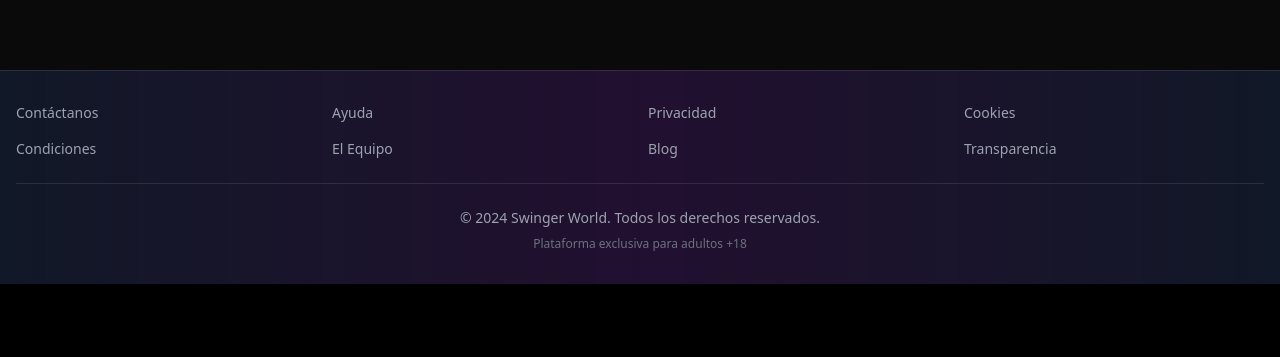
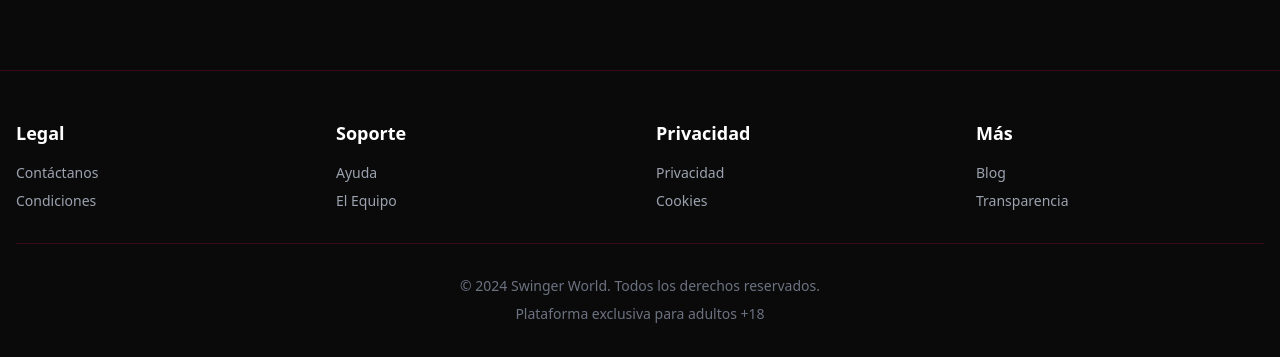
Before and after one commit to swinger79/swingerworldpro, a React (Vite) app: page / in a window 1280 px wide. Shown: the part 1647-2004 px from the top of the page. Before the commit the page ends 1931 px from the top, so only its background shows below. Built offline with nearby package versions, Linux system fonts and the light colour scheme.

Commit message:
🔧 Fix: Add Messages to menu, fix footer colors, show sidebar everywhere, connect all buttons

```diff
--- a/src/App.jsx
+++ b/src/App.jsx
@@ -27,7 +27,8 @@ const App = () => {
     </div>
   );
 
-  const showSidebar = ['inicio', 'amigos', 'todos-amigos'].includes(currentView);
+  // Sidebar visible en TODAS las vistas
+  const showSidebar = true;
 
   return (
     <div className="min-h-screen" style={{ background: '#0A0A0A' }}>
@@ -53,13 +54,12 @@ const App = () => {
             {currentView === 'match' && <MatchView />}
             {currentView === 'mensajes' && <MensajesView />}
             {currentView === 'citas' && <CitasView />}
-            {currentView === 'vacaciones' && <PlaceholderView title="Vacaciones" />}
             {currentView === 'fiestas' && <PlaceholderView title="Fiestas" />}
             {currentView === 'clubes' && <PlaceholderView title="Clubes" />}
             {currentView === 'foro' && <PlaceholderView title="Foro" />}
             {currentView === 'blog' && <PlaceholderView title="Blog" />}
             {currentView === 'avisos' && <PlaceholderView title="Avisos" />}
-            {currentView === 'perfil' && <PlaceholderView title="Tu Perfil" />}
+            {currentView === 'perfil' && <EditarPerfilView />}
             {currentView === 'editar-perfil' && <EditarPerfilView />}
           </div>
         </div>
--- a/src/components/navigation/Footer.jsx
+++ b/src/components/navigation/Footer.jsx
@@ -1,19 +1,63 @@
 import React from 'react';
 
-const Footer = () => (
-  <footer className="bg-gradient-to-r from-gray-900 via-purple-900/30 to-gray-900 border-t border-white/10 mt-20 py-8">
-    <div className="max-w-7xl mx-auto px-4">
-      <div className="grid grid-cols-2 md:grid-cols-4 gap-4 mb-6">
-        {['Contáctanos', 'Ayuda', 'Privacidad', 'Cookies', 'Condiciones', 'El Equipo', 'Blog', 'Transparencia'].map((link) => (
-          <a key={link} href="#" className="text-gray-400 hover:text-white text-sm">{link}</a>
-        ))}
+const Footer = () => {
+  return (
+    <footer className="mt-20" style={{
+      background: 'linear-gradient(180deg, transparent 0%, #0A0A0A 20%)',
+      borderTop: '1px solid rgba(255,8,68,0.2)'
+    }}>
+      <div className="max-w-7xl mx-auto px-4 py-12">
+        <div className="grid grid-cols-1 md:grid-cols-4 gap-8 mb-8">
+          <div>
+            <h3 className="text-lg font-bold mb-4" style={{ color: 'var(--sexy-gold)' }}>
+              Legal
+            </h3>
+            <ul className="space-y-2 text-sm text-gray-400">
+              <li><a href="#" className="hover:text-white transition-colors">Contáctanos</a></li>
+              <li><a href="#" className="hover:text-white transition-colors">Condiciones</a></li>
+            </ul>
+          </div>
+
+          <div>
+            <h3 className="text-lg font-bold mb-4" style={{ color: 'var(--sexy-gold)' }}>
+              Soporte
+            </h3>
+            <ul className="space-y-2 text-sm text-gray-400">
+              <li><a href="#" className="hover:text-white transition-colors">Ayuda</a></li>
+              <li><a href="#" className="hover:text-white transition-colors">El Equipo</a></li>
+            </ul>
+          </div>
+
+          <div>
+            <h3 className="text-lg font-bold mb-4" style={{ color: 'var(--sexy-gold)' }}>
+              Privacidad
+            </h3>
+            <ul className="space-y-2 text-sm text-gray-400">
+              <li><a href="#" className="hover:text-white transition-colors">Privacidad</a></li>
+              <li><a href="#" className="hover:text-white transition-colors">Cookies</a></li>
+            </ul>
+          </div>
+
+          <div>
+            <h3 className="text-lg font-bold mb-4" style={{ color: 'var(--sexy-gold)' }}>
+              Más
+            </h3>
+            <ul className="space-y-2 text-sm text-gray-400">
+              <li><a href="#" className="hover:text-white transition-colors">Blog</a></li>
+              <li><a href="#" className="hover:text-white transition-colors">Transparencia</a></li>
+            </ul>
+          </div>
+        </div>
+
+        <div className="border-t pt-8 text-center text-sm text-gray-500" style={{
+          borderColor: 'rgba(255,8,68,0.2)'
+        }}>
+          <p className="mb-2">© 2024 Swinger World. Todos los derechos reservados.</p>
+          <p>Plataforma exclusiva para adultos +18</p>
+        </div>
       </div>
-      <div className="border-t border-white/10 pt-6 text-center">
-        <p className="text-gray-400 text-sm">© 2024 Swinger World. Todos los derechos reservados.</p>
-        <p className="text-gray-500 text-xs mt-2">Plataforma exclusiva para adultos +18</p>
-      </div>
-    </div>
-  </footer>
-);
+    </footer>
+  );
+};
 
 export default Footer;
--- a/src/components/navigation/MainMenu.jsx
+++ b/src/components/navigation/MainMenu.jsx
@@ -1,5 +1,5 @@
 import React from 'react';
-import { Home, Users, Search, Heart, Radar, Calendar, PartyPopper, Building2, MessageSquare, FileText } from 'lucide-react';
+import { Home, Users, Search, Heart, Radar, Calendar, MessageCircle, PartyPopper, Building2, MessageSquare } from 'lucide-react';
 
 const MainMenu = ({ currentView, onNavigate }) => {
   const menuItems = [
@@ -8,6 +8,7 @@ const MainMenu = ({ currentView, onNavigate }) => {
     { id: 'gente', label: 'Gente', icon: Search },
     { id: 'match', label: 'Match', icon: Heart },
     { id: 'radar', label: 'Radar', icon: Radar },
+    { id: 'mensajes', label: 'Mensajes', icon: MessageCircle },
     { id: 'citas', label: 'Citas', icon: Calendar },
     { id: 'fiestas', label: 'Fiestas', icon: PartyPopper },
     { id: 'clubes', label: 'Clubes', icon: Building2 },
--- a/src/views/MensajesView.jsx
+++ b/src/views/MensajesView.jsx
@@ -1,14 +1,14 @@
 import React, { useState } from 'react';
-import { AI_MEMBERS_ENHANCED } from '../data/membersAIEnhanced';
+import TODOS_MIEMBROS from '../data/memberGenerator';
 import { Send, Video, Phone, MoreVertical, Search, ArrowLeft } from 'lucide-react';
 
 const MensajesView = () => {
   const [selectedChat, setSelectedChat] = useState(null);
   const [message, setMessage] = useState('');
   const [showPremiumModal, setShowPremiumModal] = useState(false);
-  const [isPremium] = useState(false); // Simular usuario FREE
+  const [isPremium] = useState(false);
 
-  const onlineUsers = AI_MEMBERS_ENHANCED.filter(m => m.status === 'online');
+  const onlineUsers = TODOS_MIEMBROS.filter(m => m.status === 'online').slice(0, 20);
 
   const handleSendMessage = () => {
     if (message.trim()) {
@@ -26,12 +26,11 @@ const MensajesView = () => {
   };
 
   return (
-    <div className="min-h-screen py-8">
-      <div className="max-w-7xl mx-auto px-4">
+    <div className="min-h-screen">
+      <div className="max-w-7xl mx-auto">
         <h2 className="text-4xl font-bold mb-6 fire-text">💬 Mensajes</h2>
 
         <div className="grid grid-cols-1 lg:grid-cols-3 gap-6">
-          {/* Lista de conversaciones */}
           <div className="lg:col-span-1 rounded-xl overflow-hidden" style={{
             background: 'var(--bg-card)',
             border: '1px solid var(--border-subtle)',
@@ -57,7 +56,7 @@ const MensajesView = () => {
                 <div
                   key={user.id}
                   onClick={() => setSelectedChat(user)}
-                  className="flex items-center gap-3 p-4 cursor-pointer transition-all"
+                  className="flex items-center gap-3 p-4 cursor-pointer transition-all hover:bg-opacity-20"
                   style={{
                     background: selectedChat?.id === user.id ? 'rgba(255,8,68,0.1)' : 'transparent',
                     borderBottom: '1px solid var(--border-subtle)'
@@ -84,7 +83,6 @@ const MensajesView = () => {
             </div>
           </div>
 
-          {/* Área de chat */}
           <div className="lg:col-span-2 rounded-xl overflow-hidden" style={{
             background: 'var(--bg-card)',
             border: '1px solid var(--border-subtle)',
@@ -92,7 +90,6 @@ const MensajesView = () => {
           }}>
             {selectedChat ? (
               <div className="flex flex-col h-full">
-                {/* Header del chat */}
                 <div className="p-4 flex items-center justify-between" style={{
                   borderBottom: '1px solid var(--border-subtle)',
                   background: 'rgba(255,8,68,0.05)'
@@ -140,7 +137,6 @@ const MensajesView = () => {
                   </div>
                 </div>
 
-                {/* Mensajes */}
                 <div className="flex-1 p-4 overflow-y-auto">
                   <div className="text-center text-gray-400 text-sm mb-4">
                     Inicio de la conversación con {selectedChat.name}
@@ -167,7 +163,6 @@ const MensajesView = () => {
                   </div>
                 </div>
 
-                {/* Input de mensaje */}
                 <div className="p-4" style={{ borderTop: '1px solid var(--border-subtle)' }}>
                   <div className="flex items-center gap-2">
                     <input
@@ -217,7 +212,6 @@ const MensajesView = () => {
         </div>
       </div>
 
-      {/* Modal Premium */}
       {showPremiumModal && (
         <div className="fixed inset-0 z-50 flex items-center justify-center" style={{ background: 'rgba(0,0,0,0.9)' }}>
           <div className="p-8 rounded-3xl max-w-md text-center" style={{
@@ -230,7 +224,6 @@ const MensajesView = () => {
             </h3>
             <p className="text-gray-300 mb-6">
               Las videollamadas son una característica exclusiva para miembros Premium.
-              Actualiza tu cuenta para disfrutar de esta y otras funciones.
             </p>
             <div className="space-y-3">
               <button
```
